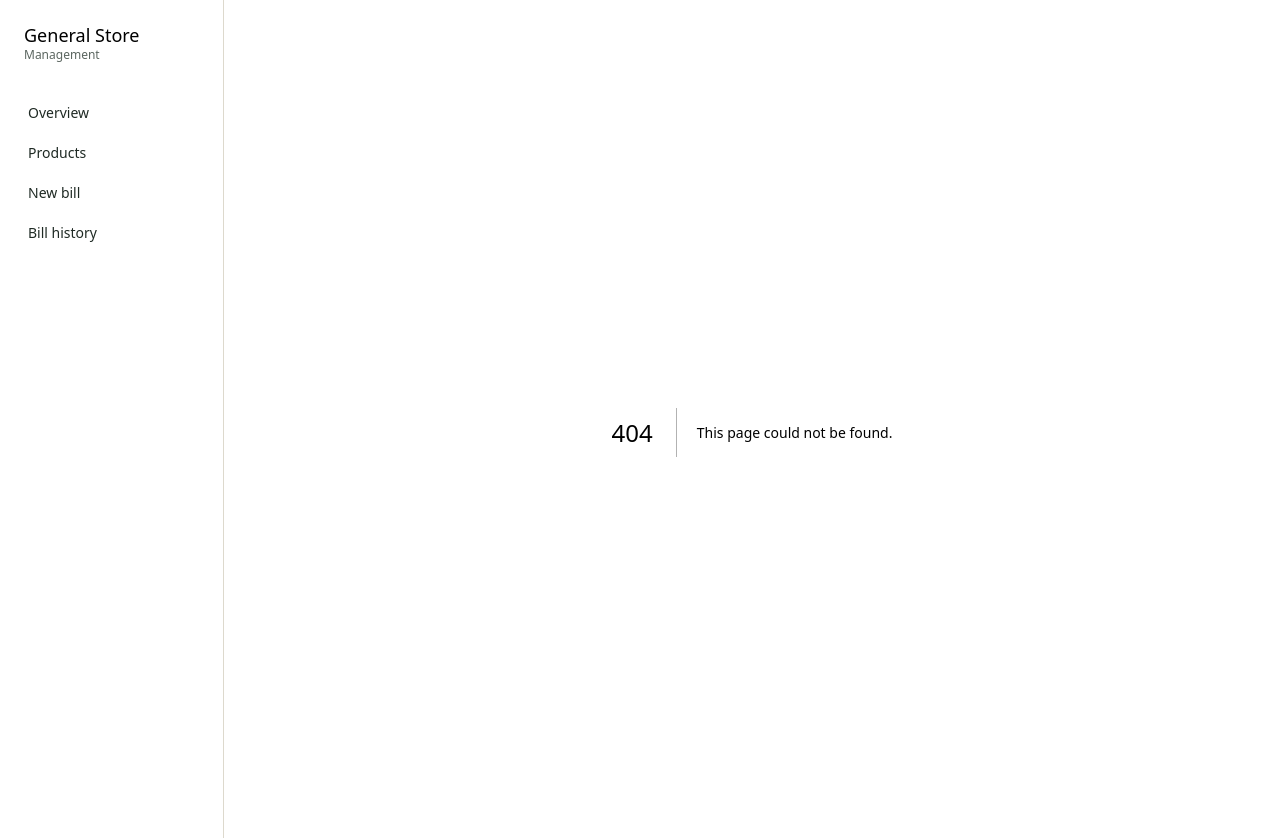
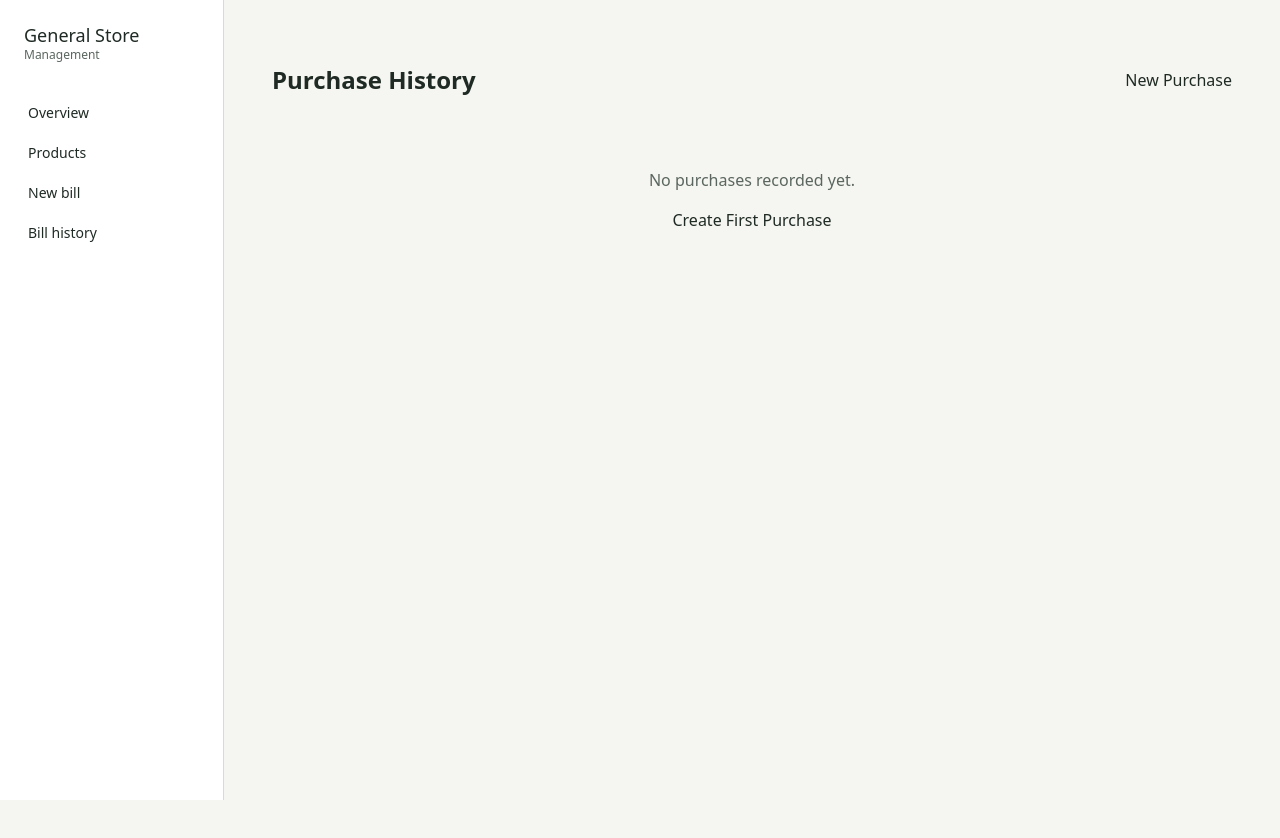
Before and after one commit to OVERxPOWERED/General-Store-Manager, a Next.js app: page /purchases/history in a window 1280 px wide. Before the commit this address had no page. Shown: the top 838 px of the page. After the commit the page ends 800 px from the top, so only its background shows below. Built offline with nearby package versions, Linux system fonts and the light colour scheme; no server answers; the database is empty.

Commit message:
feat: Create purchase history page as a server component that lists all purchases with supplier details and line items, mirroring the /bills page pattern
- Advanced roadmap milestone task in page.tsx
- Verified code health and test assertions

```diff
--- /dev/null
+++ b/app/purchases/history/page.tsx
@@ -0,0 +1,86 @@
+import { prisma } from '@/lib/prisma';
+import { formatMoney, formatDate } from '@/lib/format';
+import Link from 'next/link';
+
+export default async function PurchasesHistoryPage() {
+  const purchases = await prisma.purchase.findMany({
+    orderBy: { createdAt: 'desc' },
+    include: {
+      supplier: true,
+      items: {
+        include: {
+          product: true,
+        },
+      },
+    },
+  });
+
+  return (
+    <div className="container mx-auto px-4 py-8">
+      <div className="flex items-center justify-between mb-6">
+        <h1 className="text-2xl font-semibold text-[var(--color-ink)]">Purchase History</h1>
+        <Link
+          href="/purchases"
+          className="btn btn-primary"
+        >
+          New Purchase
+        </Link>
+      </div>
+
+      {purchases.length === 0 ? (
+        <div className="text-center py-12">
+          <p className="text-[var(--color-ink-muted)] mb-4">No purchases recorded yet.</p>
+          <Link href="/purchases" className="btn btn-primary">
+            Create First Purchase
+          </Link>
+        </div>
+      ) : (
+        <div className="overflow-x-auto">
+          <table className="w-full border-collapse text-sm">
+            <thead>
+              <tr className="border-b border-[var(--color-border)]">
+                <th className="text-left py-3 px-4 font-medium text-[var(--color-ink-muted)]">Purchase #</th>
+                <th className="text-left py-3 px-4 font-medium text-[var(--color-ink-muted)]">Supplier</th>
+                <th className="text-left py-3 px-4 font-medium text-[var(--color-ink-muted)]">Date</th>
+                <th className="text-right py-3 px-4 font-medium text-[var(--color-ink-muted)]">Items</th>
+                <th className="text-right py-3 px-4 font-medium text-[var(--color-ink-muted)]">Total</th>
+              </tr>
+            </thead>
+            <tbody>
+              {purchases.map((purchase) => {
+                const totalQuantity = purchase.items.reduce((sum, item) => sum + item.quantity, 0);
+                const totalAmount = purchase.items.reduce(
+                  (sum, item) => sum + item.quantity * Number(item.unitCost),
+                  0
+                );
+
+                return (
+                  <tr
+                    key={purchase.id}
+                    className="border-b border-[var(--color-border)] hover:bg-[var(--color-surface)] transition-colors"
+                  >
+                    <td className="py-3 px-4 font-mono text-[var(--color-ink)]">
+                      {purchase.id.slice(0, 8).toUpperCase()}
+                    </td>
+                    <td className="py-3 px-4 text-[var(--color-ink)]">
+                      {purchase.supplier.name}
+                    </td>
+                    <td className="py-3 px-4 text-[var(--color-ink-muted)]">
+                      {formatDate(purchase.createdAt)}
+                    </td>
+                    <td className="py-3 px-4 text-right text-[var(--color-ink-muted)]">
+                      {totalQuantity}
+                    </td>
+                    <td className="py-3 px-4 text-right font-medium text-[var(--color-ink)]">
+                      {formatMoney(totalAmount)}
+                    </td>
+                  </tr>
+                );
+              })}
+            </tbody>
+          </table>
+        </div>
+      )}
+    </div>
+  );
+}
```
